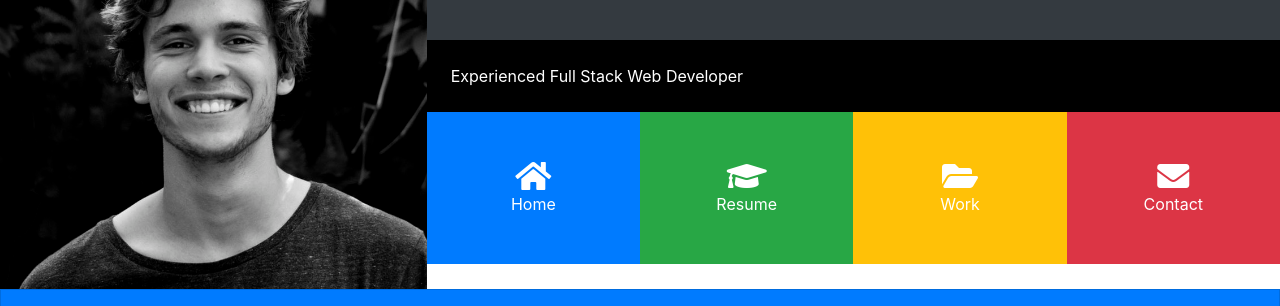
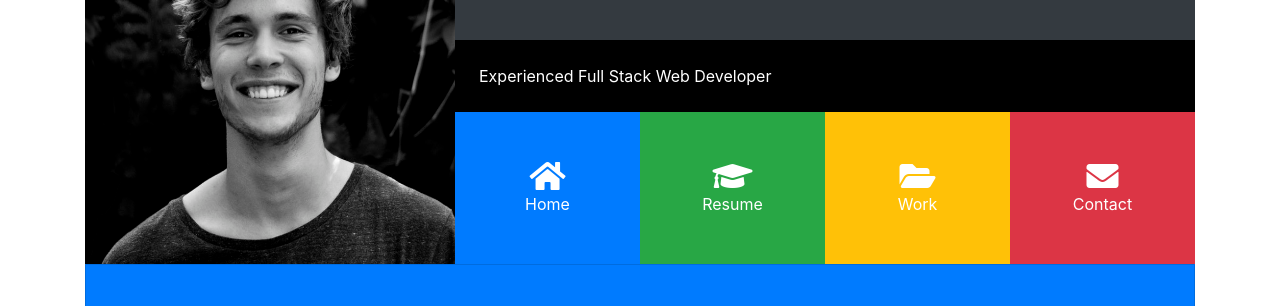
Before and after one commit to djdagorne/bootstrap-playground, a plain HTML site: page portfoliogrid/index.html in a window 1280 px wide. Shown: the part 131-437 px from the top of the page. Drawn offline with nearby package versions, Linux system fonts and the light colour scheme; some packages are replaced by stand-ins of ours; a script that the page names is missing.

Commit message:
ok ok ok

```diff
--- a/portfoliogrid/index.html
+++ b/portfoliogrid/index.html
@@ -25,7 +25,7 @@
   </head>
 
   <body>
-    <!-- <div class="container"> -->
+    <div class="container">
       <!-- entire theme will be within a single container, less spacing -->
       <header id="main-header">
         <div class="row no-gutters">
@@ -235,8 +235,8 @@
         <div class="card card-body rounded-0 py-5">
           <h3>What Have I Built?</h3>
           <p>
-          Lorem ipsum dolor sit, amet consectetur adipisicing elit. Ipsa tempora
-          praesentium numquam maiores recusandae ut.
+            Lorem ipsum dolor sit, amet consectetur adipisicing elit. Ipsa
+            tempora praesentium numquam maiores recusandae ut.
           </p>
           <div class="row no-gutters">
             <div class="col-md-3">
@@ -353,8 +353,8 @@
         <div class="card card-body py-5 rounded-0">
           <h3>Get In Touch</h3>
           <p>
-          Lorem ipsum dolor sit amet, consectetur adipisicing elit. Ex assumenda
-          vel commodi nostrum, vitae voluptatem asperiores.
+            Lorem ipsum dolor sit amet, consectetur adipisicing elit. Ex
+            assumenda vel commodi nostrum, vitae voluptatem asperiores.
           </p>
           <form>
             <div class="form-group">
@@ -418,7 +418,7 @@
           </div>
         </div>
       </footer>
-    <!-- </div> -->
+    </div>
 
     <script
       src="http://code.jquery.com/jquery-3.3.1.min.js"
```
Lines whose indentation alone changed are shown as unchanged.
